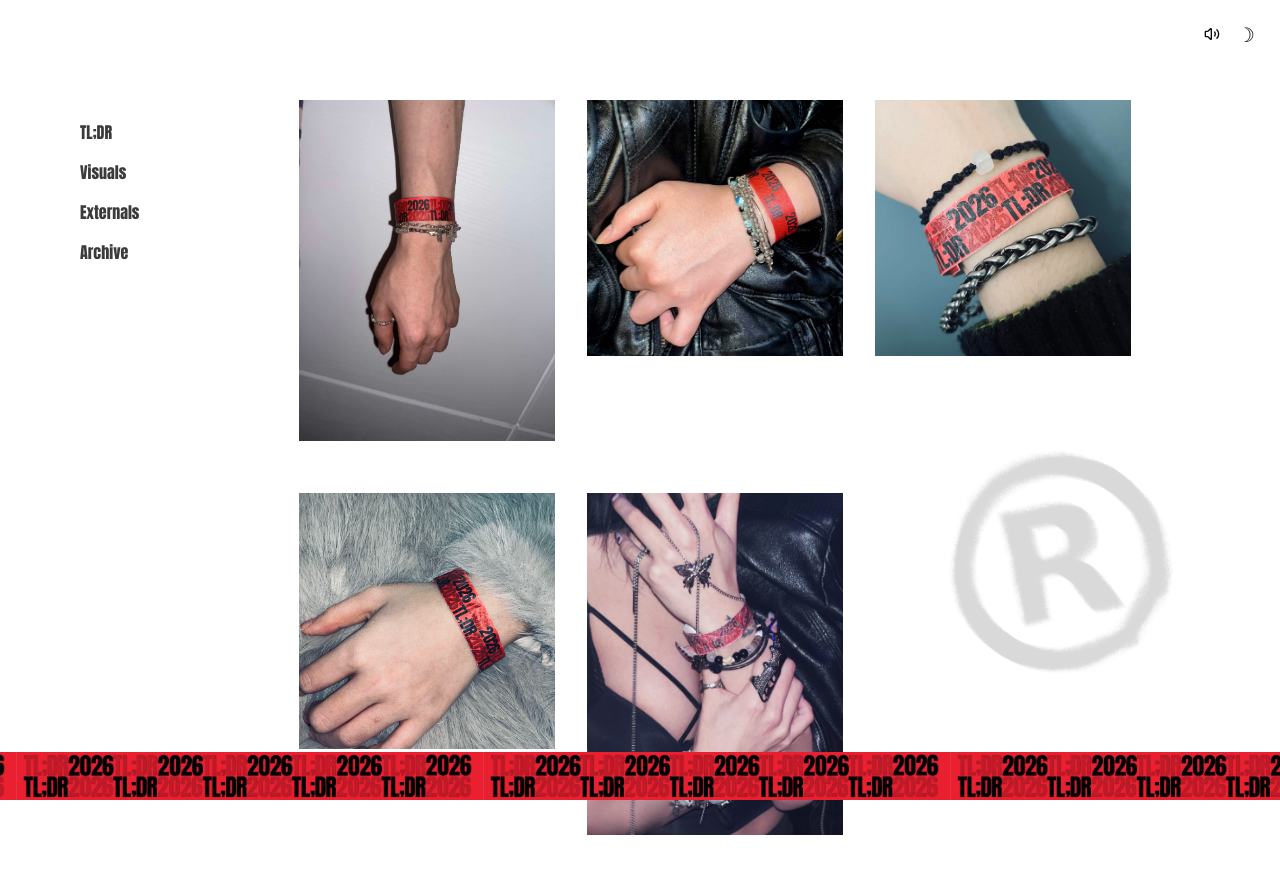
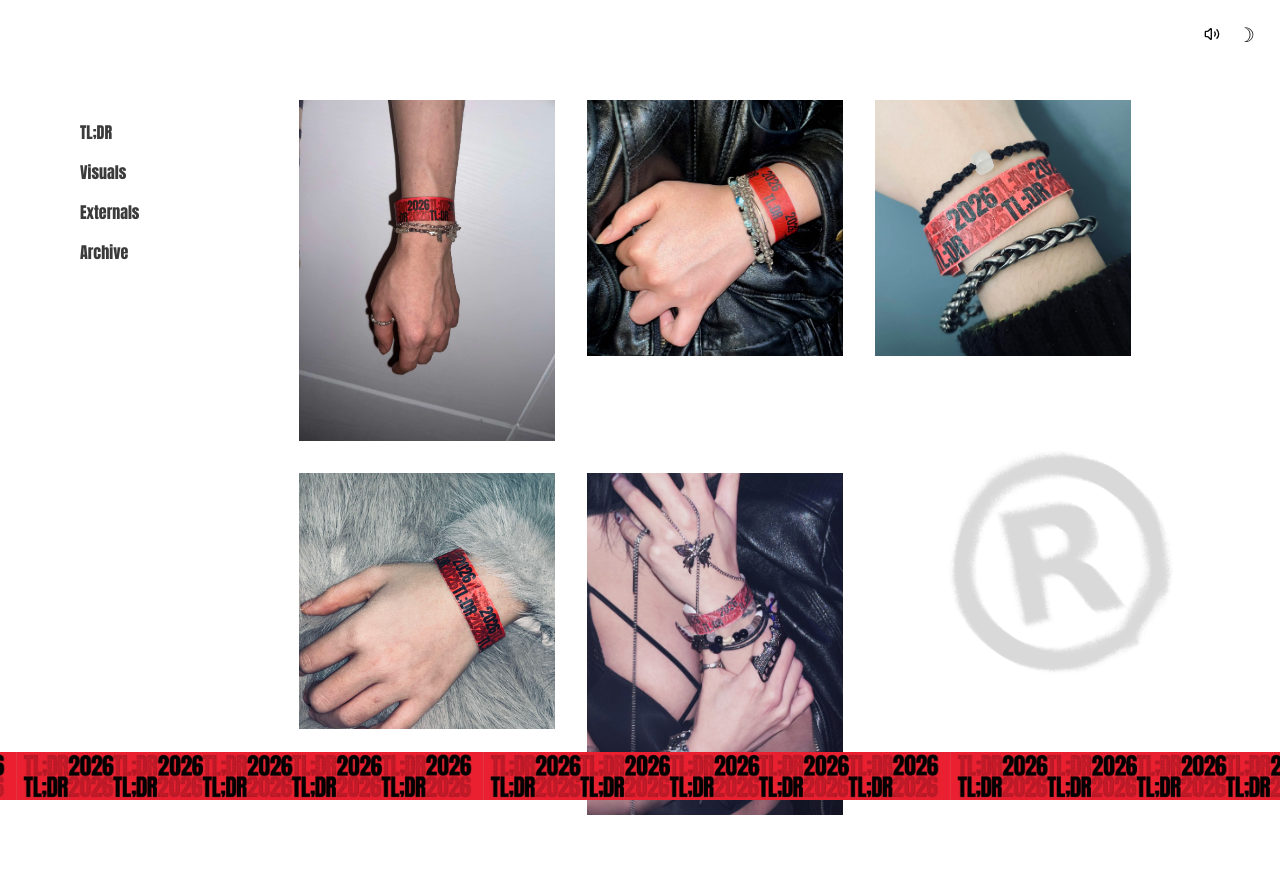
Before and after one commit to junhocode/TL-DR, a React (Vite) app: page / in a window 1280 px wide. Both pictures are taken after a click on the button "Archive". Shown: the top 874 px of the page. Built offline with nearby package versions, Linux system fonts and the light colour scheme.

Commit message:
chore: Remove unused style tags in Archives

```diff
--- a/src/components/Archives/Archives.tsx
+++ b/src/components/Archives/Archives.tsx
@@ -2,16 +2,16 @@ import type { Archive } from "@/types/archive.type";
 
 export const Archives = ({ archives }: { archives: Archive[] }) => {
   return (
-    <div className="flex flex-col md:flex-row md:flex-wrap gap-8 w-full pb-10">
+    <div className="flex flex-col md:flex-row md:flex-wrap gap-8">
       {archives.map((img, index) => (
-        <div key={index} className="relative shrink-0">
+        <div key={index}>
           <img
             src={img.src}
             alt="archive"
-            className="w-full md:w-64 h-auto object-cover pb-5"
+            className="w-full md:w-64"
           />
         </div>
       ))}
     </div>
   );
-};
+}
```
